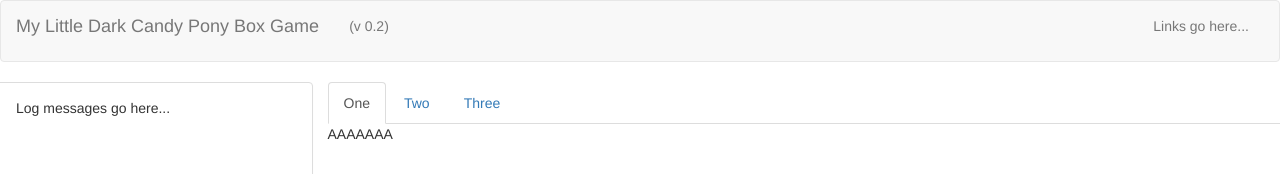
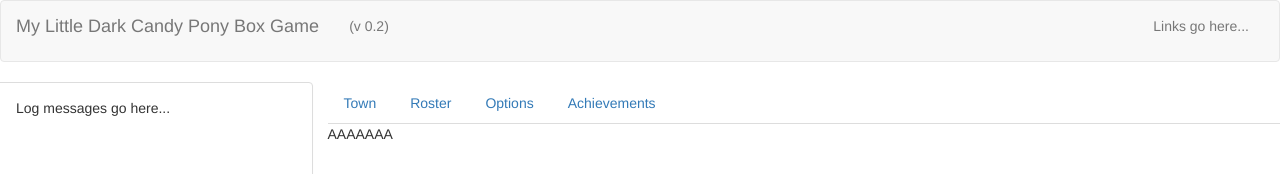
Before and after one commit to felicia-walker/MyLittleDarkCandyPonyBoxGame, a plain HTML site: page app/index.html in a window 1280 px wide. Shown: the top 174 px of the page. Drawn offline with nearby package versions, Linux system fonts and the light colour scheme; some packages are replaced by stand-ins of ours.

Commit message:
Iterate over tabs

```diff
--- a/app/index.html
+++ b/app/index.html
@@ -29,21 +29,23 @@
         </div>
     </div>
     <div class="row">
-        <div class="col-md-3 panel panel-default" ng-controller="HistoryController">
+        <div class="col-md-3 panel panel-default" ng-controller="HistoryController as ctrl">
             <div class="panel-body">
                 Log messages go here...
             </div>
         </div>
-        <div class="col-md-9">
+        <div class="col-md-9" ng-controller="TabController as ctrl">
             <ul class="nav nav-tabs">
-                <li class="active"><a data-toggle="tab" href="#a">One</a></li>
-                <li><a data-toggle="tab" href="#b">Two</a></li>
-                <li><a data-toggle="tab" href="#c">Three</a></li>
+                <li ng-repeat="tab in ctrl.tabs">
+                    <a data-toggle="tab" ng-href="#{{tab.url}}">{{tab.title}}</a>
+                </li>
+                </li>
             </ul>
             <div class="tab-content">
-                <div id="a" class="tab-pane active">AAAAAAA</div>
-                <div id="b" class="tab-pane">bbbbb</div>
-                <div id="c" class="tab-pane">ccccc</div>
+                <div id="town" class="tab-pane active">AAAAAAA</div>
+                <div id="roster" class="tab-pane">bbbbb</div>
+                <div id="options" class="tab-pane">ccccc</div>
+                <div id="achievements" class="tab-pane">ddddd</div>
             </div>
         </div>
     </div>
@@ -52,9 +54,11 @@
     <script src="https://ajax.googleapis.com/ajax/libs/angularjs/1.2.19/angular.js"></script>
     <script src="https://ajax.googleapis.com/ajax/libs/angularjs/1.2.19/angular-route.js"></script>
     <script src="https://maxcdn.bootstrapcdn.com/bootstrap/3.3.1/js/bootstrap.min.js"></script>
+        <script src="lib/ui-bootstrap-tpls-0.12.1.js"></script>
 
     <script src="scripts/app.js"></script>
     <script src="scripts/controllers/titlebar.js"></script>
     <script src="scripts/controllers/history.js"></script>
+    <script src="scripts/controllers/tab.js"></script>
 </body>
 </html>
--- a/app/scripts/app.js
+++ b/app/scripts/app.js
@@ -1,3 +1,3 @@
 'use strict';
 
-var app = angular.module('ponyApp', []);
+var app = angular.module('ponyApp', ['ui.bootstrap']);
--- /dev/null
+++ b/app/scripts/controllers/tab.js
@@ -0,0 +1,11 @@
+'use strict';
+
+var tabs = [{title:'Town', url:'town'},
+			{title:'Roster', url:'roster'},
+			{title:'Options', url:'options'},
+			{title:'Achievements', url:'achievements'}];
+
+angular.module('ponyApp').controller('TabController', [function() {
+	var self = this;
+	self.tabs = tabs;
+}]);
```
